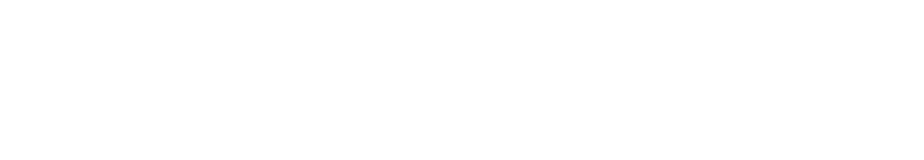
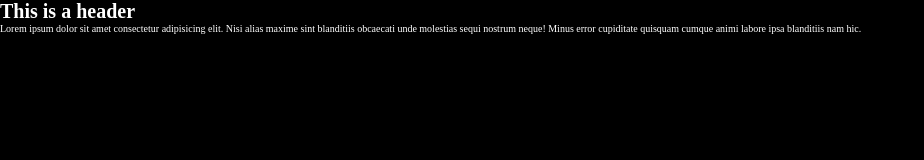
Before and after one commit to andiazry/lit-todo, a plain HTML site: page index.html in a window 1280 px wide. Shown: the whole page, without its empty margins (0-924 px from the left). Drawn offline with Linux system fonts and the light colour scheme.

Commit message:
Added main.css and placeholder text

```diff
--- a/index.html
+++ b/index.html
@@ -5,11 +5,15 @@
   <meta charset="UTF-8">
   <meta name="viewport" content="width=device-width, initial-scale=1.0">
   <meta http-equiv="X-UA-Compatible" content="ie=edge">
+
+  <link rel="stylesheet" href="main.css">
   <title>Lit Todo</title>
 </head>
 
 <body>
-
+  <h1>This is a header</h1>
+  <p>Lorem ipsum dolor sit amet consectetur adipisicing elit. Nisi alias maxime sint blanditiis obcaecati unde molestias sequi
+    nostrum neque! Minus error cupiditate quisquam cumque animi labore ipsa blanditiis nam hic.</p>
 </body>
 
 </html>
--- /dev/null
+++ b/main.css
@@ -0,0 +1,16 @@
+*,
+*::after,
+*::before {
+  margin: 0;
+  padding: 0;
+  box-sizing: border-box;
+}
+
+html {
+  font-size: 62.5%; //1 rem = 10px; 10px/16px = 62.5%
+}
+
+body {
+  background: black;
+  color: white;
+}
```
